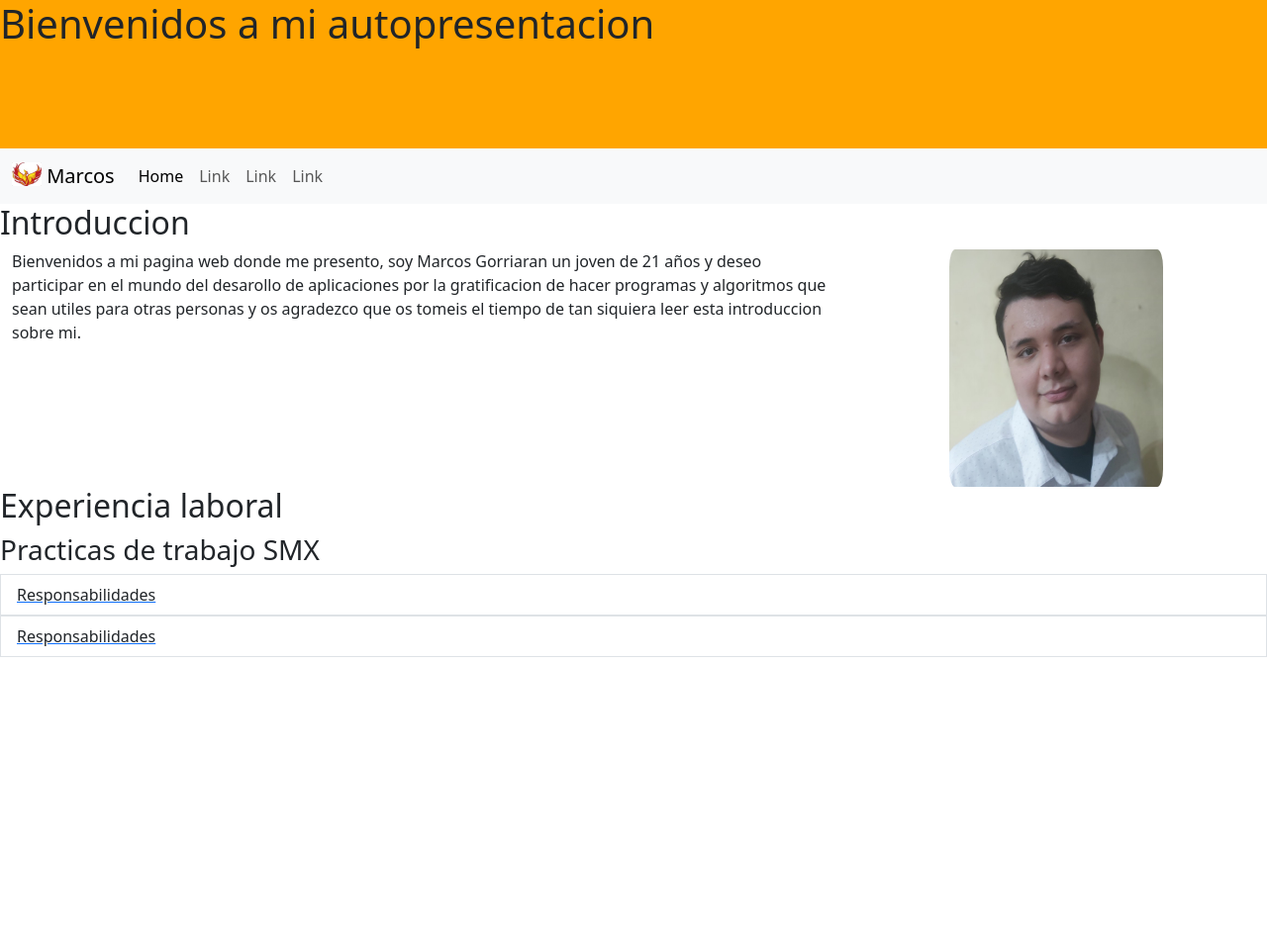
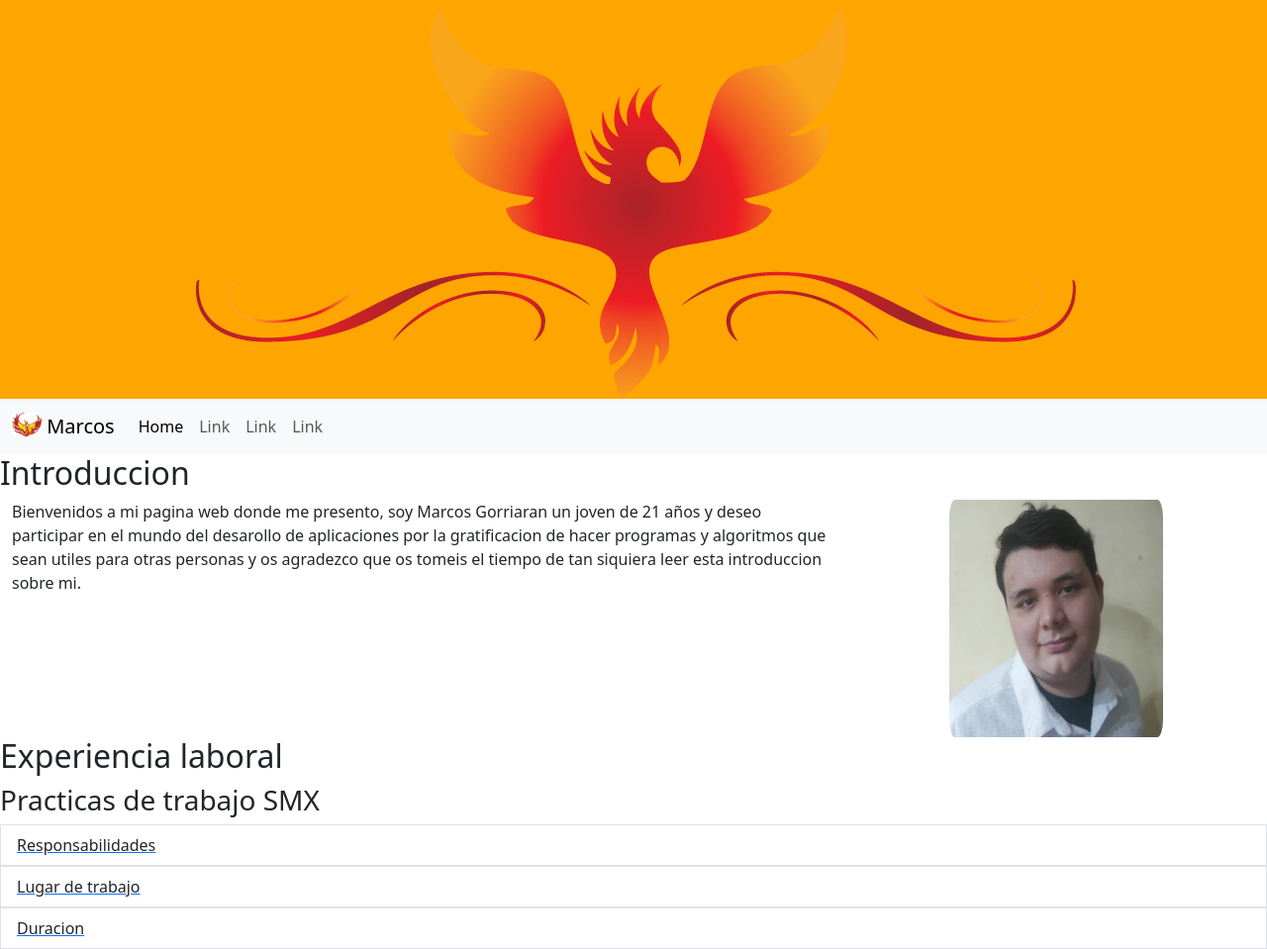
Before and after one commit to Gorrian/Online_CV_Proyect, a plain HTML site: page index.html in a window 1280 px wide. Shown: the whole page at 99% size. Before the commit the page ends 800 px from the top, so only its background shows below. Drawn offline with nearby package versions, Linux system fonts and the light colour scheme.

Commit message:
Cambiado header
Para mejorar la estetica he cambiado el titulo por una imagen de mi ave mitica favorita.

```diff
--- a/Script/StickyNavbar.js
+++ b/Script/StickyNavbar.js
@@ -6,6 +6,7 @@
 
 $(document).ready(function () {
   let navPos=$("#navbar_top").position()["top"];
+  console.log(navPos);
   window.addEventListener('scroll', function () {
     if (window.scrollY > navPos) {
       document.getElementById('navbar_top').classList.add('fixed-top');
--- a/Style/Main.css
+++ b/Style/Main.css
@@ -1,5 +1,4 @@
 header{
-    height: 150px;
     background-color:orange;
 }
 nav a{
--- a/index.html
+++ b/index.html
@@ -18,10 +18,9 @@
     <script src="Script/StickyNavbar.js"></script>
 </head>
 
-<body>
+<body class="justify-content-around">
     <header id="TopOfPage">
-        <div></div>
-        <h1 class="align-middle">Bienvenidos a mi autopresentacion</h1>
+        <img src="Images/PhoenixBackground.png" class="img-fluid mx-auto d-block" alt="">
     </header>
     <nav id="navbar_top" class="navbar navbar-expand-lg bg-body-tertiary">
         <div class="container-fluid">
@@ -97,12 +96,29 @@
                     o en los ordenadores de la empresa.
                 </div>
             </div>
-            <a data-bs-toggle="collapse" href="#Responsabilidade" role="button" aria-expanded="false"
+            <a data-bs-toggle="collapse" href="#Lugar" role="button" aria-expanded="false"
                 aria-controls="collapseExample">
                 <li class="list-group-item list-group-item-action">
-                    Responsabilidades
+                    Lugar de trabajo
                 </li>
             </a>
+            <div class="collapse" id="Lugar">
+                <div class="card card-body">
+                    Institut municipal de serveis interpersonals (IMSP)
+                </div>
+            </div>
+            <a data-bs-toggle="collapse" href="#Duracion" role="button" aria-expanded="false"
+                aria-controls="collapseExample">
+                <li class="list-group-item list-group-item-action">
+                    Duracion
+                </li>
+            </a>
+            <div class="collapse" id="Duracion">
+                <div class="card card-body">
+                    5/11/2019 - 27/03/2020
+                </div>
+            </div>
+
         </ul>
         <script>
 
```
Also changed, not shown: Images/PhoenixBackground.png (added).
